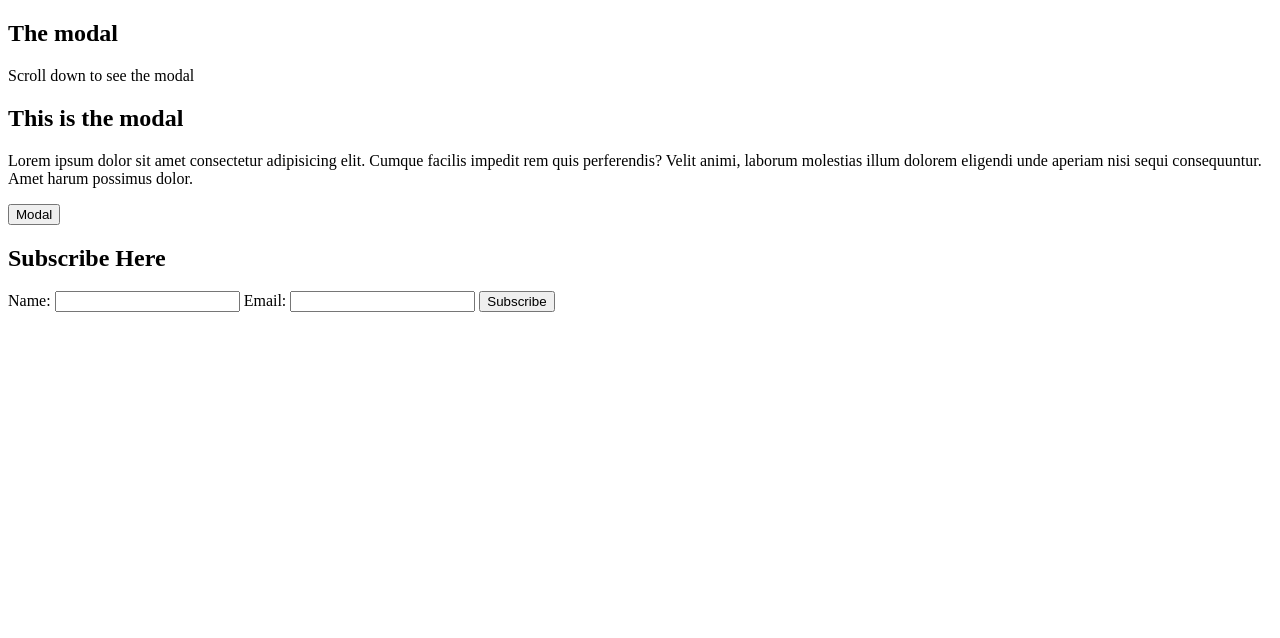
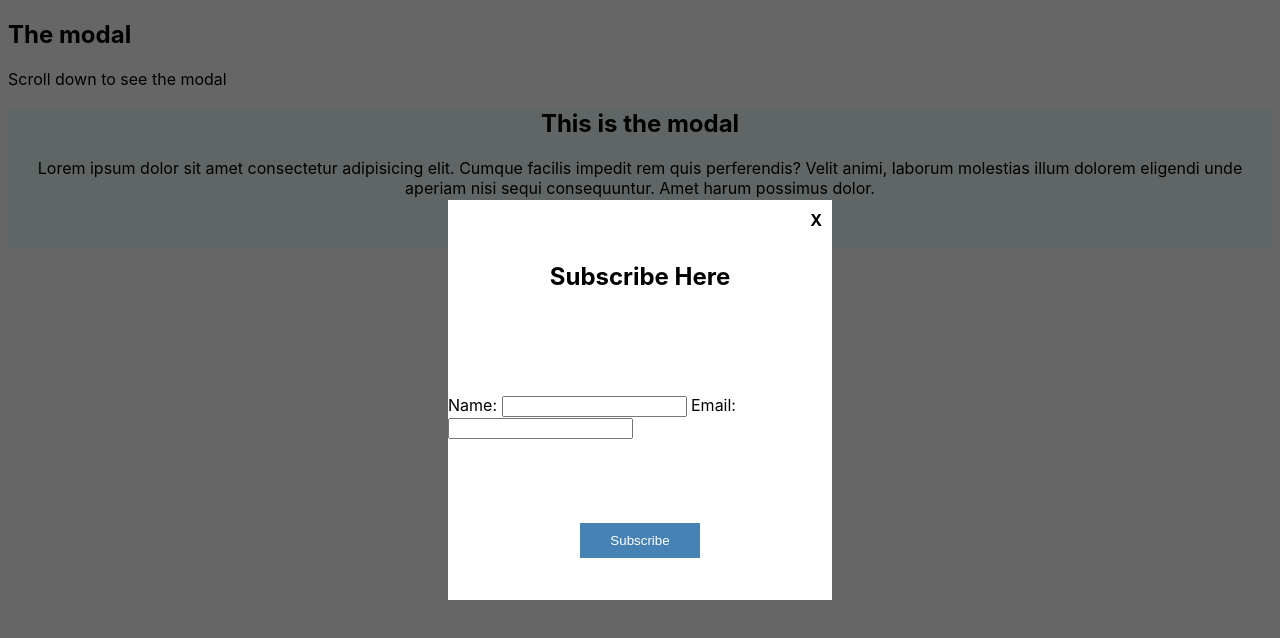
Before and after one commit to JinSon12/ModalPractice2, a plain HTML site: page index.html in a window 1280 px wide. Both pictures are taken after a click on the button "Modal". Drawn offline with Linux system fonts and the light colour scheme.

Commit message:
updated the modal pop-up, still need to fix css

```diff
--- a/app.js
+++ b/app.js
@@ -0,0 +1,10 @@
+const modalBtn = document.querySelector('.modal-btn');
+const modalBg = document.querySelector('.modal_bg');
+const modalClose = document.querySelector('.modal-close');
+
+modalBtn.addEventListener('click', function () {
+    modalBg.classList.add('bg-active');
+});
+modalClose.addEventListener('click', function () {
+    modalBg.classList.remove('bg-active');
+});
--- a/index.html
+++ b/index.html
@@ -6,11 +6,12 @@
     <meta name="viewport" content="width=device-width, initial-scale=1.0">
     <meta http-equiv="X-UA-Compatible" content="ie=edge">
     <title>Modal_Practice2</title>
+    <link rel="stylesheet" href="style.css">
 </head>
 
 <body>
     <header>
-        <h2>The modal</h2>
+        <h2><strong>The modal</strong></h2>
         <p>Scroll down to see the modal</p>
     </header>
     <div class="subscribe-section">
@@ -25,11 +26,14 @@
     <div class="modal_bg">
         <div class="modal">
             <h2>Subscribe Here</h2>
-            <label for="name">Name: </label>
-            <input type="text" name="name">
-            <label for="email">Email: </label>
-            <input type="email" name="email">
+            <div class='int-area'>
+                <label for="name">Name: </label>
+                <input type="text" name="name">
+                <label for="email">Email: </label>
+                <input type="email" name="email">
+            </div>
             <button>Subscribe</button>
+            <span class="modal-close">X</span>
         </div>
     </div>
     <script src="app.js"></script>
--- a/style.css
+++ b/style.css
@@ -0,0 +1,66 @@
+body {
+    font-family: -apple-system, BlinkMacSystemFont, 'Segoe UI', Roboto, Oxygen, Ubuntu, Cantarell, 'Open Sans', 'Helvetica Neue', sans-serif;
+}
+
+.subscribe-section {
+    background-color: azure;
+    text-align: center;
+}
+
+.modal-btn {
+    color:white;
+    background-color: steelblue;
+    border: 0px;
+    padding: 10px 30px;
+    cursor: pointer;
+}
+
+.modal_bg {
+    position: fixed;
+    top: 0;
+    left: 0;
+    width: 100%;
+    height: 100vh;
+    background-color: rgba(0, 0, 0, .6);
+    display: flex;
+    justify-content: center;
+    align-items: center;
+    visibility: hidden;
+    opacity: 0;
+    transition: visibility 0s, opacity 0.5s;
+}
+
+.bg-active{
+    visibility: visible;
+    opacity: 1;
+}
+
+.modal {
+    position: relative;
+    background-color: white;
+    width: 30%;
+    height: 50%;
+    display: flex;
+    justify-content: space-around;
+    align-items: center;
+    flex-direction: column;
+}
+
+.modal button {
+    color:white;
+    background-color: steelblue;
+    border: 0px;
+    padding: 10px 30px;
+    cursor: pointer;
+    align-items: center;
+}
+
+.modal-close {
+    position: absolute;
+    top: 10px;
+    right: 10px;
+    font-weight: bold;
+    cursor: pointer;
+}
+
+.int-area:first-child { margin :top}
```
